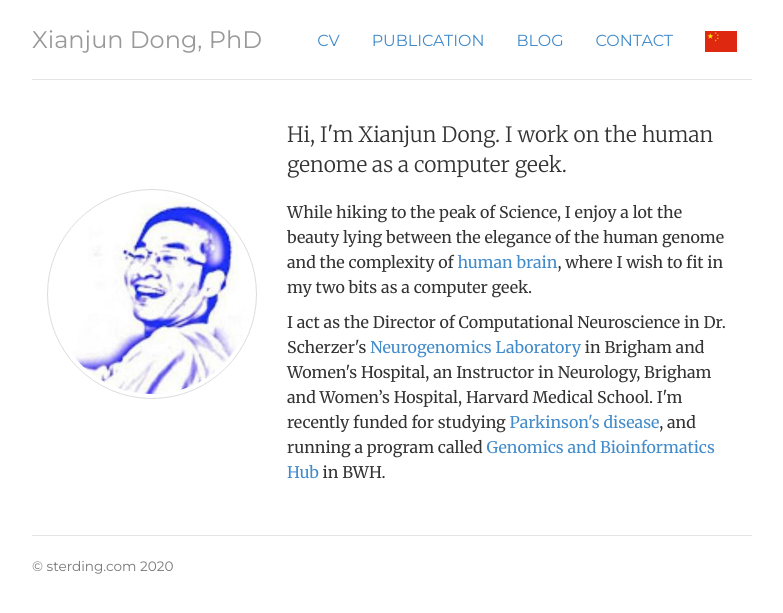
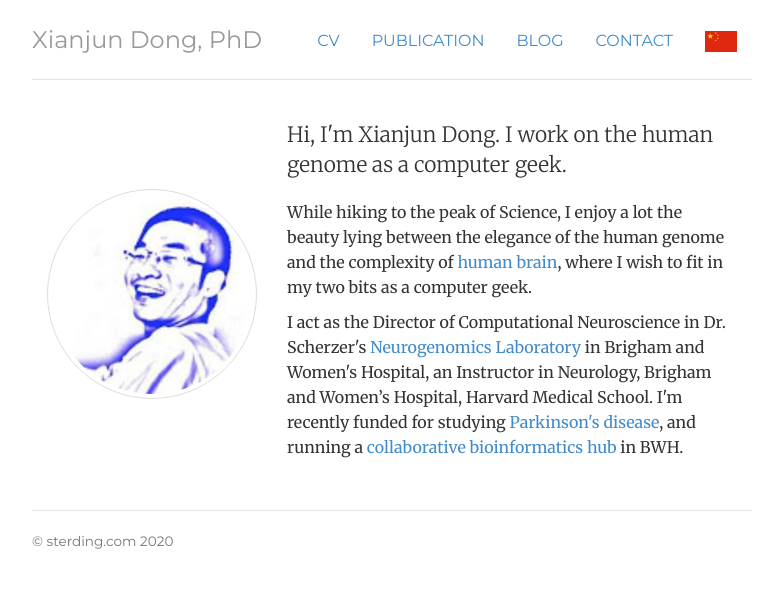
Before and after one commit to sterding/sterding.github.io, a Jekyll site: the page built from index.html, in a window 1280 px wide. Shown: the top 613 px of the page, without its empty margins (248-1031 px from the left). Built offline with Jekyll 4.4.1, drawn with Linux system fonts in a browser that asks for light colours.

Commit message:
update index

```diff
--- a/index.html
+++ b/index.html
@@ -14,7 +14,7 @@
 	<div class="col-sm-8">
 	<p class="lead">Hi, I'm Xianjun Dong. I work on the human genome as a computer geek.</p>
 	<p>While hiking to the peak of Science, I enjoy a lot the beauty lying between the elegance of the human genome and the complexity of <a href="http://humanbraincode.org">human brain</a>, where I wish to fit in my two bits as a computer geek. </p>
-	<p>I act as the Director of Computational Neuroscience in Dr. Scherzer's <a href="http://www.scherzerlaboratory.org/">Neurogenomics Laboratory</a> in Brigham and Women's Hospital, an Instructor in Neurology, Brigham and Women’s Hospital, Harvard Medical School. I'm recently funded for studying <a href="https://www.apdaparkinson.org/research/investigators/xianjun-dong-2/">Parkinson's disease</a>, and running a program called <a href="http://bioinformatics.bwh.harvard.edu">Genomics and Bioinformatics Hub</a> in BWH.</p>
+	<p>I act as the Director of Computational Neuroscience in Dr. Scherzer's <a href="http://www.scherzerlaboratory.org/">Neurogenomics Laboratory</a> in Brigham and Women's Hospital, an Instructor in Neurology, Brigham and Women’s Hospital, Harvard Medical School. I'm recently funded for studying <a href="https://www.apdaparkinson.org/research/investigators/xianjun-dong-2/">Parkinson's disease</a>, and running a <a href="http://bioinformatics.bwh.harvard.edu">collaborative bioinformatics hub</a> in BWH.</p>
 	</div>
 </div>
 
```
